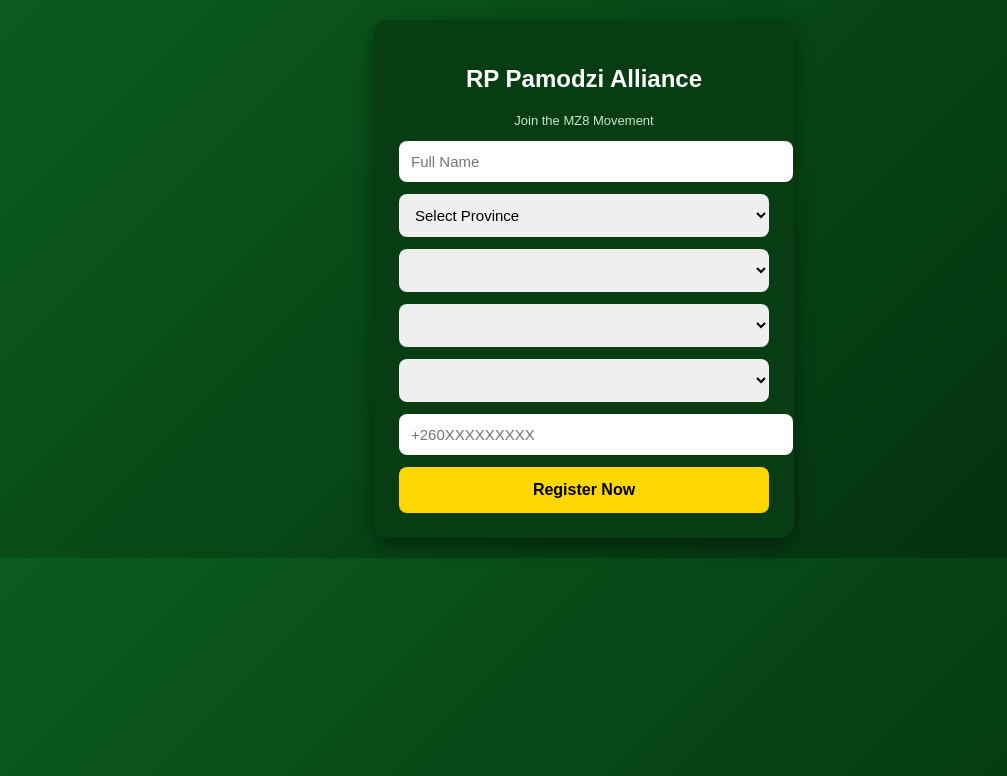
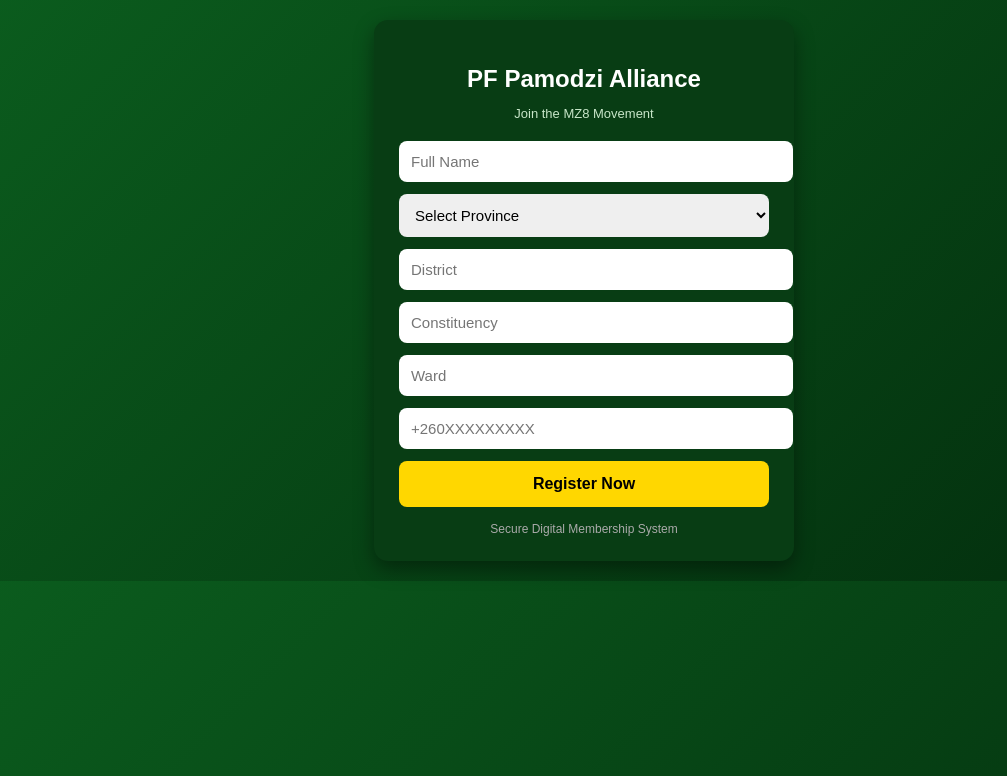
Before and after one commit to zambia-covid/PARTY_MEMBERSHIP, a Flask app: page /register in a window 1280 px wide. Shown: the top 776 px of the page, without its empty margins (56-1063 px from the left). Run offline with Flask 3, Linux system fonts and the light colour scheme; data that the repository does not hold is empty; parts of the project's set-up code (start-up, migrations or seed data) failed here and were passed over; some libraries are stand-ins or nearby versions.

Commit message:
Update register.html

```diff
--- a/templates/register.html
+++ b/templates/register.html
@@ -26,8 +26,17 @@ body {
     box-shadow: 0 8px 20px rgba(0,0,0,0.4);
 }
 
-h2 { text-align: center; }
-p { text-align:center;font-size:13px;color:#c8e6c9; }
+h2 {
+    text-align: center;
+    margin-bottom: 5px;
+}
+
+p {
+    text-align: center;
+    font-size: 13px;
+    margin-bottom: 20px;
+    color: #c8e6c9;
+}
 
 input, select {
     width: 100%;
@@ -53,8 +62,8 @@ button {
     cursor: pointer;
 }
 
-button:disabled {
-    background: #999;
+button:active {
+    transform: scale(0.98);
 }
 
 .success {
@@ -65,12 +74,11 @@ button:disabled {
     display:none;
 }
 
-.error {
-    background:#660000;
-    padding:10px;
-    margin-bottom:10px;
-    border-radius:6px;
-    display:none;
+.footer {
+    text-align: center;
+    margin-top: 15px;
+    font-size: 12px;
+    color: #aaa;
 }
 </style>
 </head>
@@ -80,122 +88,46 @@ button:disabled {
 <div class="container">
     <div class="card">
 
-<h2>RP Pamodzi Alliance</h2>
+        <h2>PF Pamodzi Alliance</h2>
         <p>Join the MZ8 Movement</p>
 
-<div id="successBox" class="success"></div>
-<div id="errorBox" class="error"></div>
+        <div id="successBox" class="success">
+            Registration successful!
+        </div>
 
-<form id="regForm">
+        <form method="POST" action="/register">
 
             <input type="text" name="full_name" placeholder="Full Name" required>
 
-<select id="province" name="province" required></select>
-<select id="district" name="district" required></select>
-<select id="constituency" name="constituency" required></select>
-<select id="ward" name="ward" required></select>
+            <select name="province" required>
+                <option value="">Select Province</option>
+                <option>Lusaka</option>
+                <option>Copperbelt</option>
+                <option>Central</option>
+                <option>Eastern</option>
+                <option>Southern</option>
+                <option>Western</option>
+                <option>North-Western</option>
+                <option>Northern</option>
+                <option>Luapula</option>
+                <option>Muchinga</option>
+            </select>
 
+            <input type="text" name="district" placeholder="District" required>
+            <input type="text" name="constituency" placeholder="Constituency" required>
+            <input type="text" name="ward" placeholder="Ward" required>
             <input type="text" name="phone" placeholder="+260XXXXXXXXX" required>
 
-<button id="submitBtn">Register Now</button>
+            <button type="submit">Register Now</button>
 
         </form>
+
+        <div class="footer">
+            Secure Digital Membership System
+        </div>
 
     </div>
 </div>
 
-<script>
-
-/* ================= LOAD HIERARCHY ================= */
-
-async function loadProvinces(){
-    let res = await fetch("/api/provinces_list");
-    let data = await res.json();
-
-    let select = document.getElementById("province");
-    select.innerHTML = `<option value="">Select Province</option>` +
-        data.map(p=>`<option>${p}</option>`).join("");
-}
-
-async function loadDistricts(){
-    let province = provinceEl.value;
-
-    let res = await fetch(`/api/districts/${province}`);
-    let data = await res.json();
-
-    districtEl.innerHTML = `<option value="">Select District</option>` +
-        data.map(d=>`<option>${d}</option>`).join("");
-}
-
-async function loadConstituencies(){
-    let district = districtEl.value;
-
-    let res = await fetch(`/api/constituencies/${district}`);
-    let data = await res.json();
-
-    constituencyEl.innerHTML = `<option value="">Select Constituency</option>` +
-        data.map(c=>`<option>${c}</option>`).join("");
-}
-
-async function loadWards(){
-    let constituency = constituencyEl.value;
-
-    let res = await fetch(`/api/wards/${constituency}`);
-    let data = await res.json();
-
-    wardEl.innerHTML = `<option value="">Select Ward</option>` +
-        data.map(w=>`<option>${w}</option>`).join("");
-}
-
-/* ================= REFERENCES ================= */
-const provinceEl = document.getElementById("province");
-const districtEl = document.getElementById("district");
-const constituencyEl = document.getElementById("constituency");
-const wardEl = document.getElementById("ward");
-
-/* ================= CASCADE ================= */
-provinceEl.onchange = loadDistricts;
-districtEl.onchange = loadConstituencies;
-constituencyEl.onchange = loadWards;
-
-/* ================= SUBMIT ================= */
-document.getElementById("regForm").onsubmit = async (e)=>{
-    e.preventDefault();
-
-    const btn = document.getElementById("submitBtn");
-    btn.disabled = true;
-    btn.innerText = "Registering...";
-
-    let formData = new FormData(e.target);
-
-    try{
-        let res = await fetch("/register", {
-            method:"POST",
-            body: formData
-        });
-
-        let text = await res.text();
-
-        document.getElementById("successBox").style.display = "block";
-        document.getElementById("successBox").innerText = text;
-
-        document.getElementById("errorBox").style.display = "none";
-
-        e.target.reset();
-
-    } catch(err){
-        document.getElementById("errorBox").style.display = "block";
-        document.getElementById("errorBox").innerText = "Registration failed";
-    }
-
-    btn.disabled = false;
-    btn.innerText = "Register Now";
-}
-
-/* INIT */
-loadProvinces();
-
-</script>
-
 </body>
 </html>
```
Lines whose indentation alone changed are shown as unchanged.
